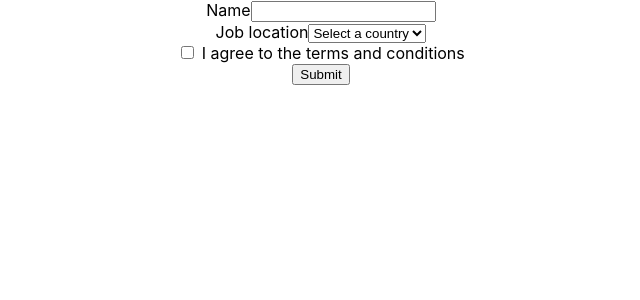
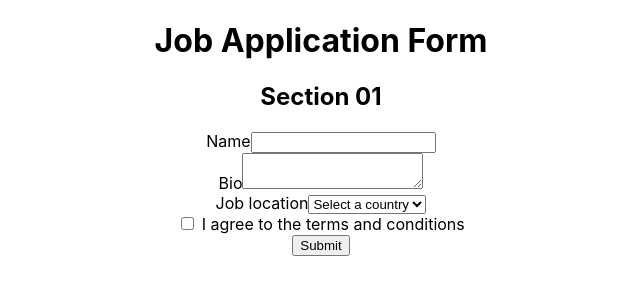
Before and after one commit to AHTHneeuhl/react-testing, a React (Create React App) app: page / in a window 1280 px wide. Shown: the top 300 px of the page, without its empty margins (319-959 px from the left). Built offline with nearby package versions, Linux system fonts and the light colour scheme.

Commit message:
getByRole Options

```diff
--- a/src/components/application/Application.tsx
+++ b/src/components/application/Application.tsx
@@ -1,9 +1,16 @@
 export const Application = () => {
   return (
+    <>
+      <h1>Job Application Form</h1>
+      <h2>Section 01</h2>
       <form>
         <div>
           <label htmlFor="name">Name</label>
           <input type="text" id="name" />
+        </div>
+        <div>
+          <label htmlFor="bio">Bio</label>
+          <textarea name="bio" id="bio" />
         </div>
         <div>
           <label htmlFor="job-location">Job location</label>
@@ -24,5 +31,6 @@
         </div>
         <button>Submit</button>
       </form>
+    </>
   );
 };
```
Also changed, not shown: 1 other file (tests, documents, lock files or other folders). Lines whose indentation alone changed are shown as unchanged.
